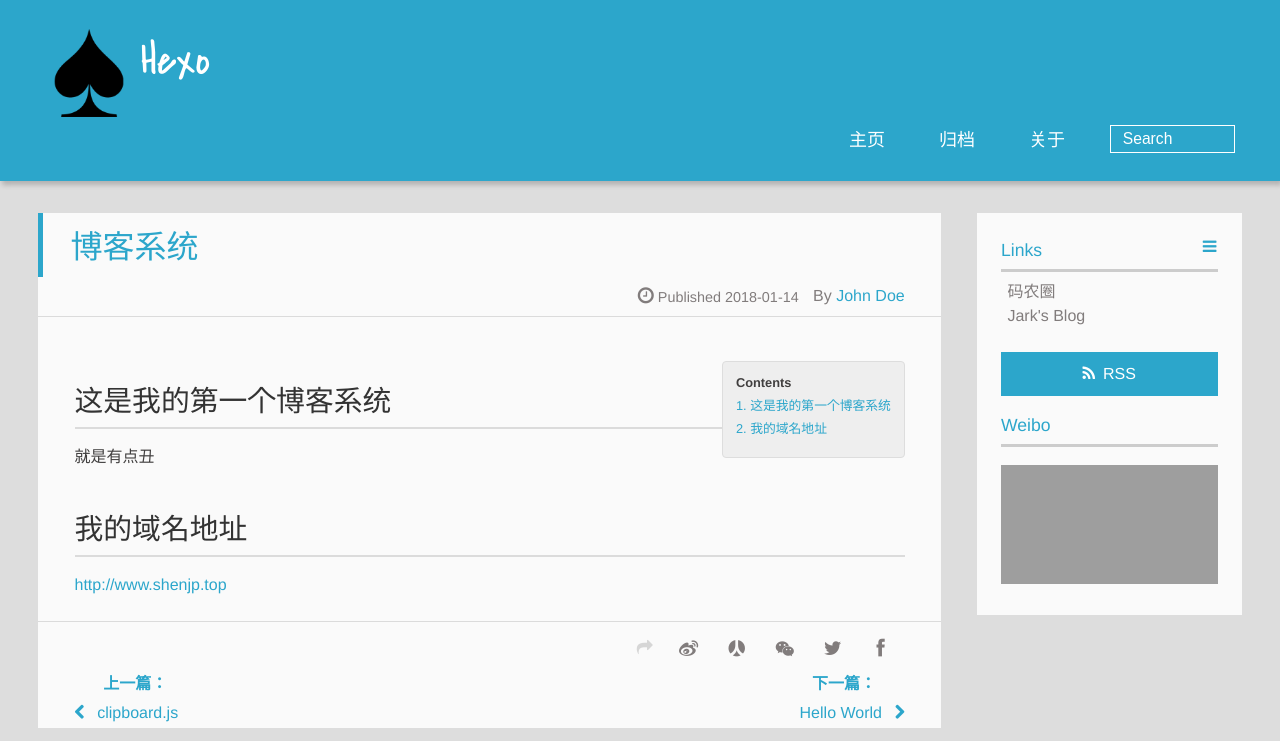
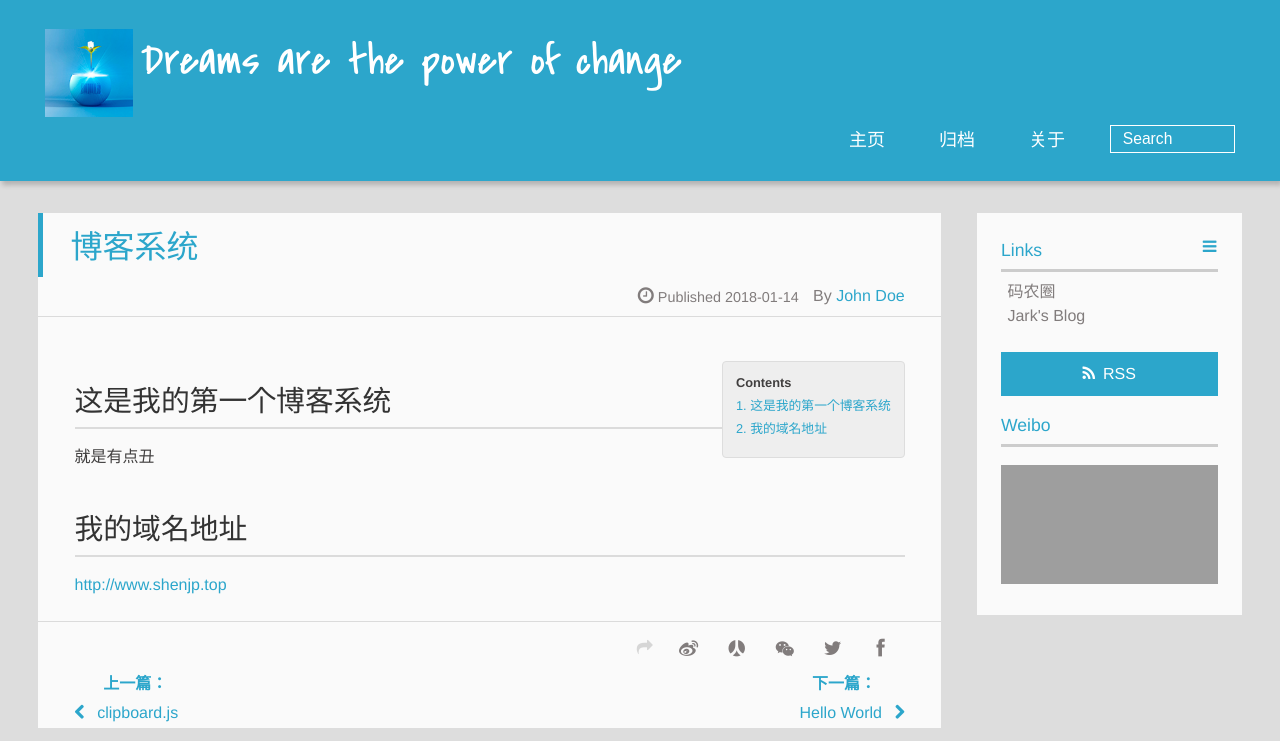
Before and after one commit to Shenjieping/Shenjieping.github.io, a plain HTML site: page 2018/01/14/first/index.html in a window 1280 px wide. Shown: the top 741 px of the page. Drawn offline with Linux system fonts and the light colour scheme; grey boxes are pictures that could not be loaded; a script that the page names is missing.

Commit message:
Site updated: 2018-01-16 22:55:12

```diff
--- a/2018/01/14/first/index.html
+++ b/2018/01/14/first/index.html
@@ -4,7 +4,7 @@
 <head>
   <meta charset="UTF-8">
 
-    <title>博客系统 | Hexo</title>
+    <title>博客系统 | Dreams are the power of change</title>
     <meta name="viewport" content="width=device-width, initial-scale=1,user-scalable=no">
 
     <meta name="author" content="John Doe">
@@ -15,7 +15,7 @@
 <meta property="og:type" content="article">
 <meta property="og:title" content="博客系统">
 <meta property="og:url" content="http://yoursite.com/2018/01/14/first/index.html">
-<meta property="og:site_name" content="Hexo">
+<meta property="og:site_name" content="Dreams are the power of change">
 <meta property="og:description" content="这是我的第一个博客系统就是有点丑 我的域名地址http://www.shenjp.top">
 <meta property="og:updated_time" content="2018-01-15T07:19:37.000Z">
 <meta name="twitter:card" content="summary">
@@ -23,7 +23,7 @@
 <meta name="twitter:description" content="这是我的第一个博客系统就是有点丑 我的域名地址http://www.shenjp.top">
 
 
-    <link rel="alternative" href="/atom.xml" title="Hexo" type="application/atom+xml">
+    <link rel="alternative" href="/atom.xml" title="Dreams are the power of change" type="application/atom+xml">
 
 
     <link rel="icon" href="/img/jie.ico">
@@ -41,11 +41,11 @@
 <div>
 
 			<div id="imglogo">
-				<a href="/"><img src="/img/logo.png" alt="Hexo" title="Hexo"/></a>
+				<a href="/"><img src="/img/logo_03.jpg" alt="Dreams are the power of change" title="Dreams are the power of change"/></a>
 			</div>
 
 			<div id="textlogo">
-				<h1 class="site-name"><a href="/" title="Hexo">Hexo</a></h1>
+				<h1 class="site-name"><a href="/" title="Dreams are the power of change">Dreams are the power of change</a></h1>
 				<h2 class="blog-motto"></h2>
 			</div>
 			<div class="navbar"><a class="navbutton navmobile" href="#" title="Menu">
@@ -114,7 +114,7 @@
 
 	<div class="article-share" id="share">
 
-	  <div data-url="http://yoursite.com/2018/01/14/first/" data-title="博客系统 | Hexo" data-tsina="" class="share clearfix">
+	  <div data-url="http://yoursite.com/2018/01/14/first/" data-title="博客系统 | Dreams are the power of change" data-tsina="" class="share clearfix">
 	  </div>
 
 	</div>
--- a/index.html
+++ b/index.html
@@ -4,7 +4,7 @@
 <head>
   <meta charset="UTF-8">
 
-    <title>Hexo</title>
+    <title>Dreams are the power of change</title>
     <meta name="viewport" content="width=device-width, initial-scale=1,user-scalable=no">
 
     <meta name="author" content="John Doe">
@@ -12,14 +12,14 @@
 
 
     <meta property="og:type" content="website">
-<meta property="og:title" content="Hexo">
+<meta property="og:title" content="Dreams are the power of change">
 <meta property="og:url" content="http://yoursite.com/index.html">
-<meta property="og:site_name" content="Hexo">
+<meta property="og:site_name" content="Dreams are the power of change">
 <meta name="twitter:card" content="summary">
-<meta name="twitter:title" content="Hexo">
+<meta name="twitter:title" content="Dreams are the power of change">
 
 
-    <link rel="alternative" href="/atom.xml" title="Hexo" type="application/atom+xml">
+    <link rel="alternative" href="/atom.xml" title="Dreams are the power of change" type="application/atom+xml">
 
 
     <link rel="icon" href="/img/jie.ico">
@@ -37,11 +37,11 @@
 <div>
 
 			<div id="imglogo">
-				<a href="/"><img src="/img/logo.png" alt="Hexo" title="Hexo"/></a>
+				<a href="/"><img src="/img/logo_03.jpg" alt="Dreams are the power of change" title="Dreams are the power of change"/></a>
 			</div>
 
 			<div id="textlogo">
-				<h1 class="site-name"><a href="/" title="Hexo">Hexo</a></h1>
+				<h1 class="site-name"><a href="/" title="Dreams are the power of change">Dreams are the power of change</a></h1>
 				<h2 class="blog-motto"></h2>
 			</div>
 			<div class="navbar"><a class="navbutton navmobile" href="#" title="Menu">
```
Also changed, not shown: 2018/01/14/hello-world/index.html (+6 -6 lines), 2018/01/15/clipboard/index.html (+6 -6 lines), archives/2018/01/index.html (+7 -7 lines), archives/2018/index.html (+7 -7 lines), archives/index.html (+7 -7 lines), img/logo_03.jpg (added), img/logo_2.png (added), img/me.png (added).
